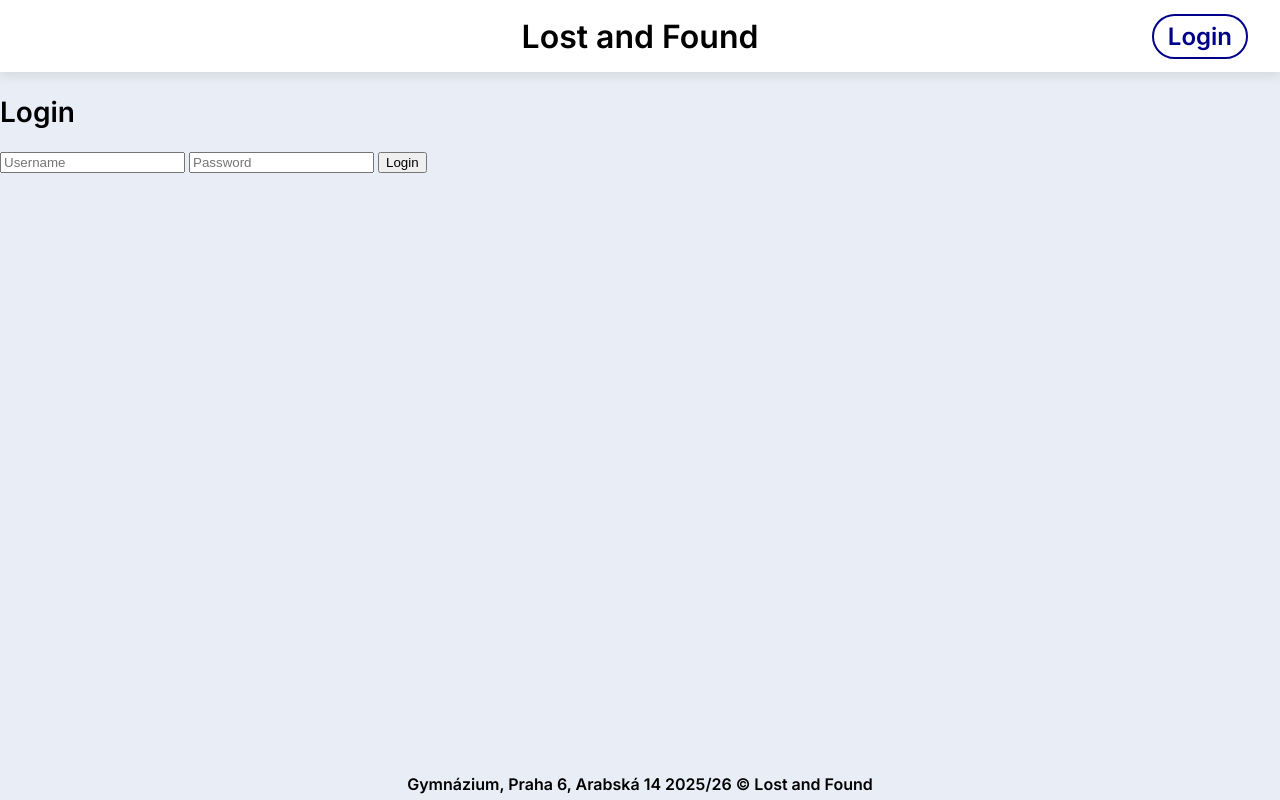
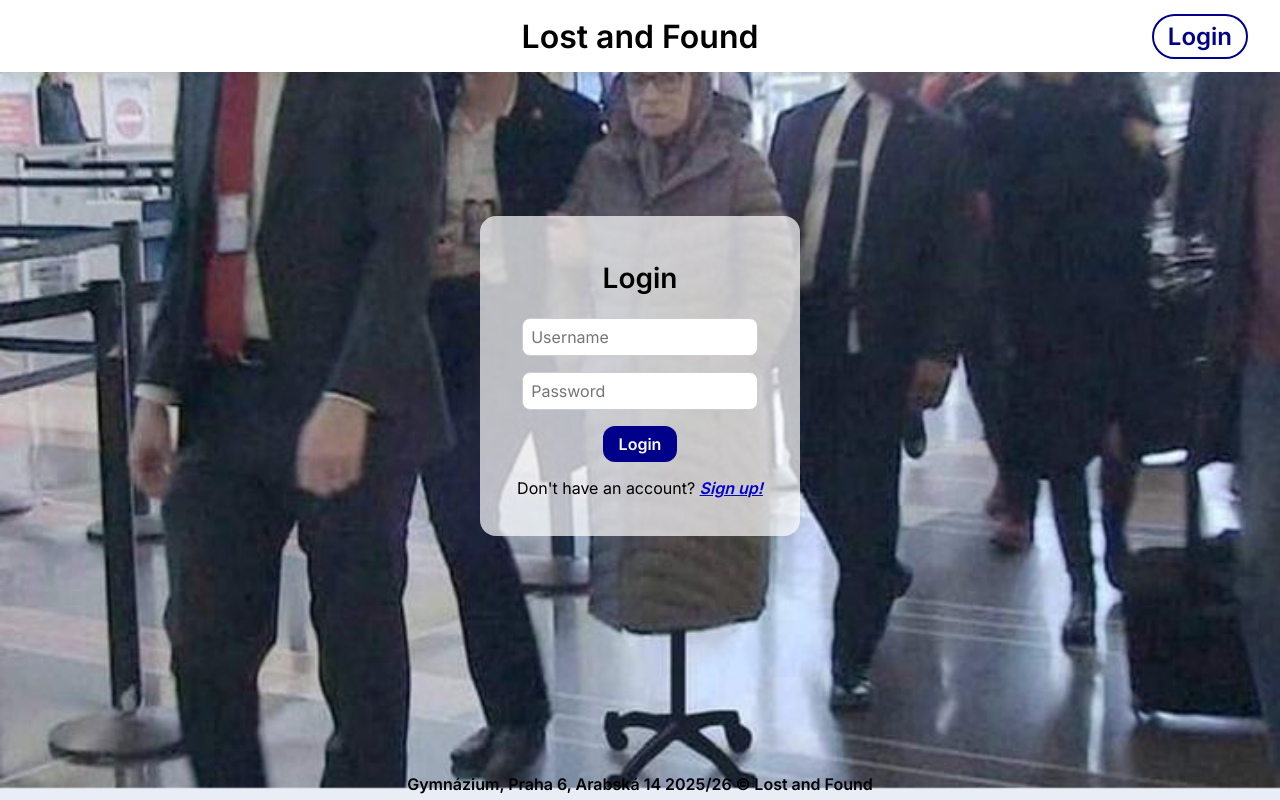
Before and after one commit to BrunoChvalkovsky/rocnikovy_projekt_lostandfound, a Django app: page /login/ in a window 1280 px wide. Run offline with Django 5.2, Linux system fonts and the light colour scheme.

Commit message:
uz nevim co jsem vsechno menil

```diff
--- a/lostandfound/templates/project/login.html
+++ b/lostandfound/templates/project/login.html
@@ -1,19 +1,34 @@
 {% extends 'project/base.html' %}
+{% load static %}
+
+{% block title %}
+    <title>
+        Login - Lost and Found
+    </title>
+{% endblock %}
+
+{% block head %}
+    {{ block.super }}
+    <link rel="stylesheet" href="{% static 'project/css/login.css' %}">
+{% endblock %}
 
 {% block header %}
 {% endblock %}
 
 {% block main %}
+    <div class="container">
         <h2>Login</h2>
         <form method="POST">
             {% csrf_token %}
-            <input type="text" name="username" placeholder="Username" required>
-            <input type="password" name="password" placeholder="Password" required>
-            <button type="submit">Login</button>
+                <input class="input-field" type="text" name="username" placeholder="Username" required><br>
+                <input class="input-field" type="password" name="password" placeholder="Password" required><br>
+                <button class="submit-button" type="submit">Login</button>
             {% if error %}
                 <p style="color:red;">{{ error }}</p>
             {% endif %}
         </form>
+        <p>Don't have an account? <a class="signup-url" href="{% url 'signup' %}">Sign up!</a></p>
+    </div>
 {% endblock %}
 {% block footer %}
 {% endblock %}
--- a/lostandfound/templates/project/myposts.html
+++ b/lostandfound/templates/project/myposts.html
@@ -18,6 +18,7 @@
 {% block main %}
 <div class="myposts">
   <h2 class="myposts-title">My Posts</h2>
+  <p class="contact-info">Contact: {{ user.profile.contact }}</p>
 
   <button class="create-button" onclick="window.location.href='{% url 'createpost' %}'">New Post <br> +</button>
 
@@ -33,7 +34,8 @@
           </a>
       </div>
     {% empty %}
-      <h2>No posts yet.</h2>
+      <div></div>
+      <h2 class="noposts-text">No posts yet.</h2>
     {% endfor %}
   </ul>
 
--- a/lostandfound/templates/project/userposts.html
+++ b/lostandfound/templates/project/userposts.html
@@ -18,6 +18,7 @@
 {% block main %}
     <div class="userposts">
         <h2 class="userposts-title">All {{ viewed_user.profile.name }}'s Posts</h2>
+        <p class="contact-info">Contact: {{ viewed_user.profile.contact }}</p>
         <ul class="posts">
             {% for post in posts %}
                 <div class="post-item">
@@ -27,7 +28,8 @@
                     </a>
                 </div>
             {% empty %}
-                <h2>No posts yet.</h2>
+                <div></div>
+                <h2 class="noposts-text">No posts yet.</h2>
             {% endfor %}
         </ul>
     </div>
--- a/static/project/css/base.css
+++ b/static/project/css/base.css
@@ -83,7 +83,28 @@ main {
     line-height: 1;
     transform: translateY(+0.5vh);
 }
-
+.post-item:hover {
+    box-shadow: 0 6px 15px rgba(30, 30, 30, 0.2);
+    transform: translateY(-0.5vh);
+}
+.noposts-text {
+    display: block;
+    display: flex;
+    justify-self: center;
+    font: 600 4.5vh 'Inter', sans-serif;
+    margin-top: 20vh;
+    margin-bottom: 15vh;
+    margin-right: auto;
+    margin-left: auto;
+}
+.contact-info {
+    display: flex;
+    justify-content: center;
+    font: 500 2.5vh 'Inter', sans-serif;
+    margin-top: -1vh;
+    margin-bottom: 2vh;
+    color: #333333;
+}
 .footer {
     width: 100%;
     display: flex;
--- /dev/null
+++ b/static/project/css/login.css
@@ -0,0 +1,60 @@
+body {
+    margin: 0;
+    min-height: 100vh;
+
+    background-image: url("../images/babi.png");
+    background-size: cover;
+    background-position: center;
+    justify-content: center;
+    align-items: center;
+}
+
+.container {
+    background-color: rgba(255, 255, 255, 0.7);
+    display: flex;
+    flex-direction: column;
+
+    justify-content: center;
+    align-items: center;
+    margin-top: 18vh;
+    border-radius: 2vh;
+    height: 40vh;
+    width: 25vw;
+
+}
+
+.input-field {
+    font: 400 2vh 'Inter', sans-serif;
+    padding: 1vh;
+    margin-bottom: 2vh;
+    width: 17vw;
+    margin-right: auto;
+    margin-left: auto;
+
+    border: 1px solid #ccc;
+    border-radius: 1vh;
+}
+
+.submit-button {
+    font: 600 2vh 'Inter', sans-serif;
+    padding: 1vh 2vh;
+    border: none;
+    border-radius: 1.5vh;
+    cursor: pointer;
+    justify-self: center;
+    background-color: darkblue;
+    color: white;
+    margin-right: auto;
+    margin-left: auto;
+    display: flex;
+    transition: background-color 0.2s, color 0.5s;
+}
+.container p {
+    font: 400 2vh 'Inter', sans-serif;
+}
+.container a {
+    color: rgb(0, 0, 209);
+    font-style: italic;
+    text-decoration: underline;
+    font-weight: 600;
+}
--- a/static/project/css/myposts.css
+++ b/static/project/css/myposts.css
@@ -20,7 +20,8 @@
     border-radius: 2.5vw;
     padding: 3vw;
     margin-top: 3vh;
-    pointer-events: all;
+    pointer-events: auto;
+    cursor: pointer;
 }
 .post-image {
     justify-self: center;
@@ -58,6 +59,7 @@
     transition: background-color 0.2s, color 0.5s;
 }
 .create-button {
+    margin-top: 5vh;
     background-color: rgb(30, 144, 255);
 }
 
--- a/static/project/css/postdetails.css
+++ b/static/project/css/postdetails.css
@@ -52,10 +52,10 @@
 	left: 50%;
 	transform: translate(-50%, -50%) scale(1.01);
 	z-index: 1000;
-	width: 80%;
-	height: 90%;
+	width: 70%;
+	height: 100%;
 	background-color: white;
-	padding: 3rem;
+	padding: 5vh;
 	border-radius: 20px;
 	box-shadow: 0 10px 30px rgba(0, 0, 0, 0.2);
 }
--- a/static/project/css/userposts.css
+++ b/static/project/css/userposts.css
@@ -20,7 +20,8 @@
     border-radius: 2.5vw;
     padding: 3vw;
     margin-top: 3vh;
-    pointer-events: all;
+    pointer-events: auto;
+    cursor: pointer;
 }
 .post-image {
     justify-self: center;
```
Also changed, not shown: static/project/css/homepage.css (+2 -5 lines), static/project/images/babi.png (added). Lines whose indentation alone changed are shown as unchanged.
